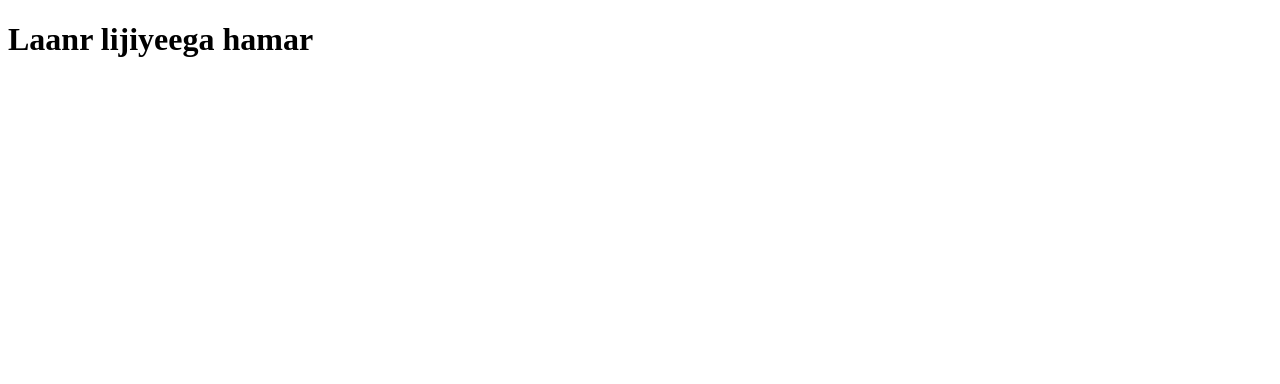
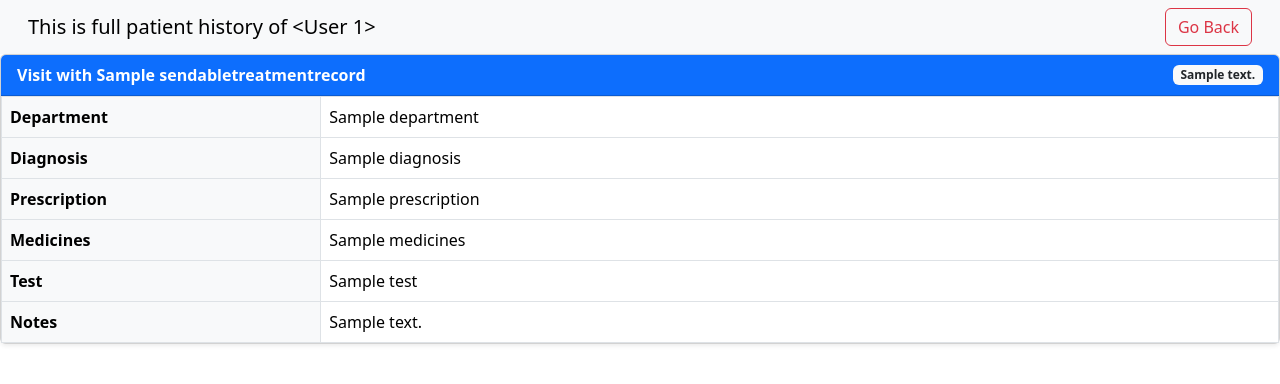
Before and after one commit to 22f3001703/hospital_management_app, a Flask app: template templates/patientHistory.html in a window 1280 px wide. Shown: the top 384 px of the page. Run offline with Flask 3, Linux system fonts and the light colour scheme; the template is opened without the code that fills it: values that come from a table or form of the project are taken from there, most other values are stand-ins (such as "Sample title", 1, 10 or a date in 2020).

Commit message:
the whole system is getting histroy as timeline

```diff
--- a/controllers/doctorDashboard.py
+++ b/controllers/doctorDashboard.py
@@ -36,6 +36,7 @@ def doctorDashboard():
             innerpatientdetails={
                 "id": y.id,
                 "fullname": getassignedpatientdetails.fullname,
+                "username": getassignedpatientdetails.username,
             }
             finalassignedpatients.append(innerpatientdetails)
             print(y.patient)
--- a/controllers/patientHistory.py
+++ b/controllers/patientHistory.py
@@ -8,6 +8,7 @@ def patientHistory(pt_username):
         user=session['user']
         role=session['role']
         print(user)
+        pt_name= User.query.filter_by(username=pt_username).first().fullname
         if role=="doctor":
             getdoctor= Doctor.query.filter_by(username=user).first()
             department=getdoctor.specialization
@@ -44,6 +45,6 @@ def patientHistory(pt_username):
                 sendabletreatmentrecords.append(innerrecorddetails)
             print("All Treatment Records:", sendabletreatmentrecords)
 
-            return render_template("patientHistory.html",user=user , appointments=appointments, patient_username=pt_username,department=department, allrelevantrecordsid=allrelevantrecordsid)
+            return render_template("patientHistory.html",user=user ,sendabletreatmentrecords=sendabletreatmentrecords,pt_name=pt_name,appointments=appointments, patient_username=pt_username,department=department, allrelevantrecordsid=allrelevantrecordsid)
     else:
         return redirect("/login")
--- a/templates/doctorDashboard.html
+++ b/templates/doctorDashboard.html
@@ -75,7 +75,7 @@
    <tr>
     <td>{{x.id}}</td>
     <td>{{x.fullname}}</td>
-    <td><a class="btn btn-outline-primary">View Details</a></td>
+    <td><a class="btn btn-outline-primary" href="/dashboard/doctor/patient-history/{{x.username}}">View Details</a></td>
     </tr>
     {%endfor%}
   </tbody>
--- a/templates/patientHistory.html
+++ b/templates/patientHistory.html
@@ -3,9 +3,56 @@
 <head>
     <meta charset="UTF-8">
     <meta name="viewport" content="width=device-width, initial-scale=1.0">
-    <title>Document</title>
+    <title>Patient History</title>
+     <link href="https://cdn.jsdelivr.net/npm/bootstrap@5.3.0-alpha1/dist/css/bootstrap.min.css" rel="stylesheet">
 </head>
 <body>
-    <h1>Laanr lijiyeega hamar</h1>
+<nav class="navbar navbar-expand-lg bg-body-tertiary px-3">
+  <div class="container-fluid d-flex justify-content-between align-items-center">
+    <h3 class="navbar-brand mb-0">This is full patient history of {{pt_name}}</h3>
+    <a href="/dashboard/doctor" class="btn btn-outline-danger">Go Back</a>
+  </div>
+</nav>
+
+
+{% for x in sendabletreatmentrecords %}
+<div class="card mb-4 shadow-sm">
+        <div class="card-header bg-primary text-white d-flex justify-content-between align-items-center">
+        <div>
+            <strong>Visit with {{ x.doctorname }}</strong>
+        </div>
+        <span class="badge bg-light text-dark">{{ x.visittype }}</span>
+    </div>
+<div class="card-body p-0">
+        <table class="table table-bordered mb-0">
+            <tr>
+                <th class="bg-light" style="width: 25%">Department</th>
+                <td>{{ x.department }}</td>
+            </tr>
+            <tr>
+                <th class="bg-light">Diagnosis</th>
+                <td>{{ x.diagnosis }}</td>
+            </tr>
+            <tr>
+                <th class="bg-light">Prescription</th>
+                <td>{{ x.prescription }}</td>
+            </tr>
+            <tr>
+                <th class="bg-light">Medicines</th>
+                <td>{{ x.medicines }}</td>
+            </tr>
+            <tr>
+                <th class="bg-light">Test</th>
+                <td>{{ x.test if x.test else 'None' }}</td>
+            </tr>
+            <tr>
+                <th class="bg-light">Notes</th>
+                <td>{{ x.notes }}</td>
+            </tr>
+        </table>
+    </div>
+{% endfor %}
+
 </body>
+<script src="https://cdn.jsdelivr.net/npm/bootstrap@5.3.0-alpha1/dist/js/bootstrap.bundle.min.js"></script>
 </html>
```
Also changed, not shown: instance/hospital.db.
